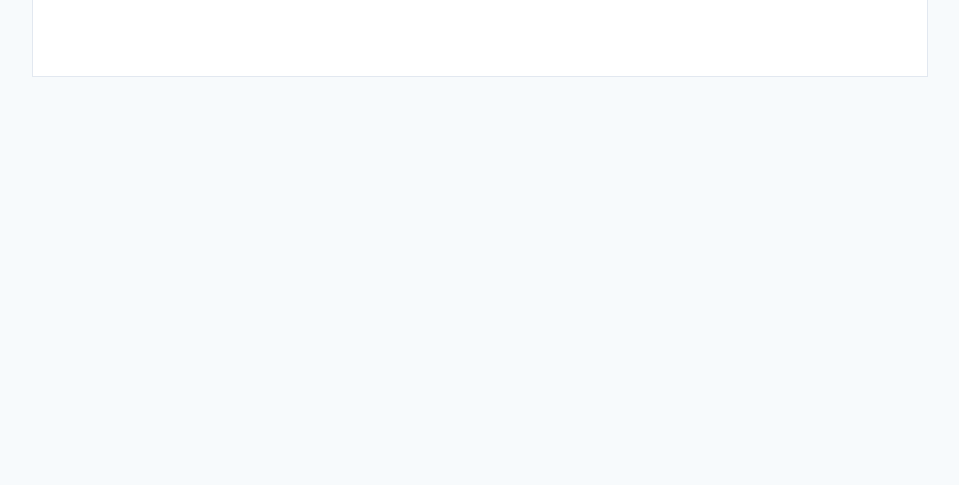
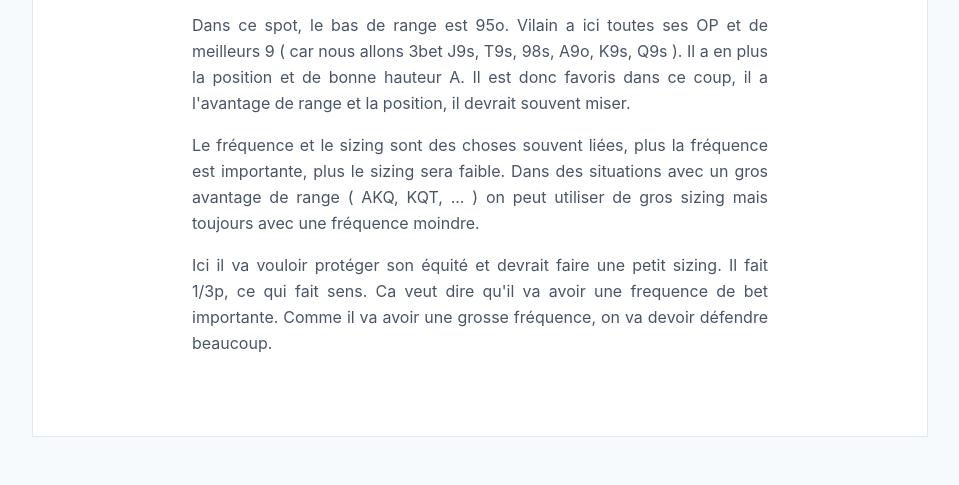
Before and after one commit to greglejeune/blog, a Jekyll site: the page built from _posts/2020-01-23-thinking-process.md, in a window 1280 px wide. Shown: the part 526-1011 px from the top of the page, without its empty margins (160-1119 px from the left). Built offline with Jekyll 4.4.1, drawn with Linux system fonts in a browser that asks for light colours; before the commit the page ends 900 px from its top, so only the background shows below that.

Commit message:
Update 2020-01-23-thinking-process.md

```diff
--- a/_posts/2020-01-23-thinking-process.md
+++ b/_posts/2020-01-23-thinking-process.md
@@ -16,4 +16,12 @@ categories: poker
         <source src="http://videos.poker-academie.com/videos/{{ page.video }}" type="video/mp4">
     </video>
   </div>
+
+  <p>Dans ce spot, le bas de range est 95o. Vilain a ici toutes ses OP et de meilleurs 9 ( car nous allons 3bet J9s, T9s, 98s, A9o, K9s, Q9s ). Il a en plus la position et de bonne hauteur A. Il est donc favoris dans ce coup, il a l'avantage de range et la position, il devrait souvent miser.</p>
+
+  <p>Le fréquence et le sizing sont des choses souvent liées, plus la fréquence est importante, plus le sizing sera faible. Dans des situations avec un gros avantage de range ( AKQ, KQT, ... ) on peut utiliser de gros sizing mais toujours avec une fréquence moindre.</p>
+
+  <p>Ici il va vouloir protéger son équité et devrait faire une petit sizing. Il fait 1/3p, ce qui fait sens. Ca veut dire qu'il va avoir une frequence de bet importante. Comme il va avoir une grosse fréquence, on va devoir défendre beaucoup.</p>
+
+
 </div>
```
